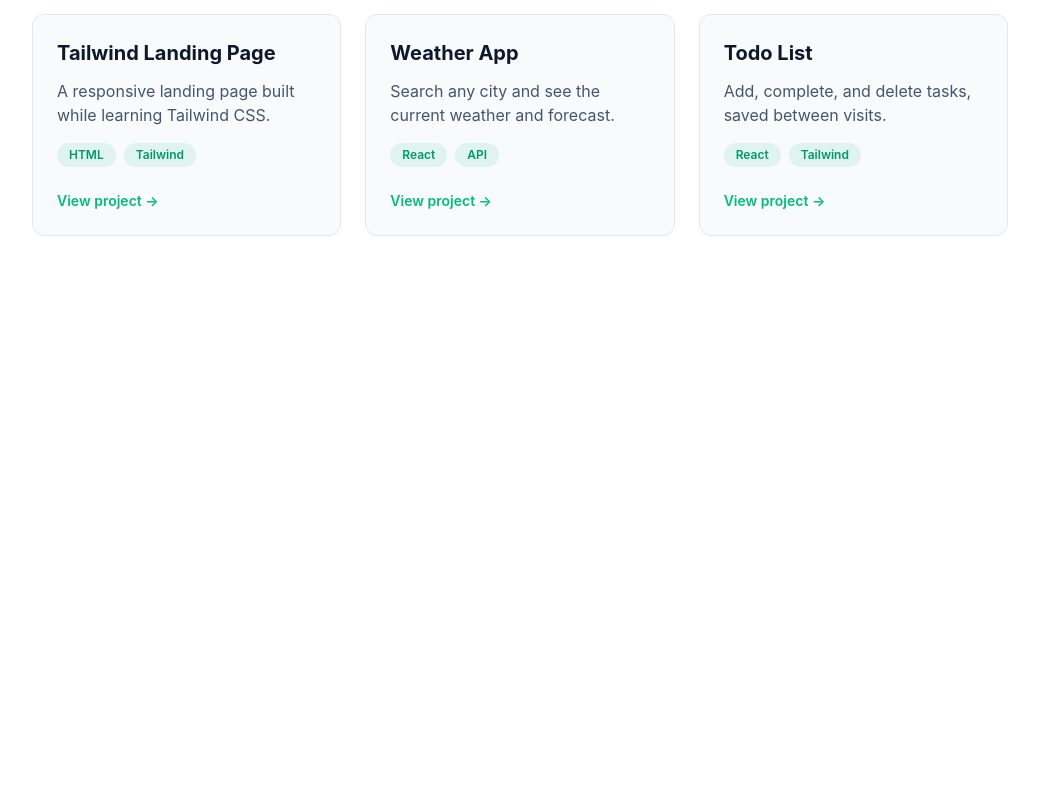
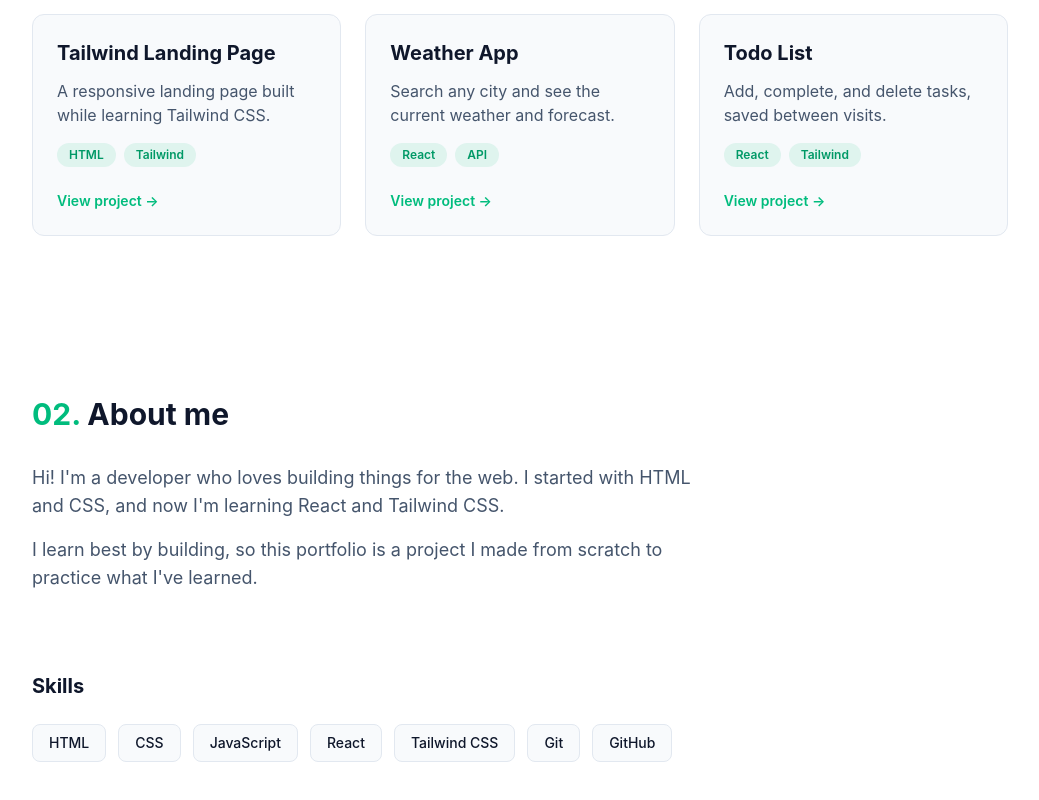
Before and after one commit to SwetaDikhya/my-portfolio, a React (Vite) app: page / in a window 1280 px wide. Shown: the part 799-1599 px from the top of the page, without its empty margins (120-1159 px from the left). Before the commit the page ends 1115 px from the top, so only its background shows below. Built offline with nearby package versions, Linux system fonts and the light colour scheme.

Commit message:
Add About and Skills sections

```diff
--- a/src/App.jsx
+++ b/src/App.jsx
@@ -1,6 +1,8 @@
 import Navbar from "./components/Navbar";
 import Hero from "./components/Hero";
 import Projects from "./components/Projects";
+import About from "./components/About";
+import Skills from "./components/Skills";
 
 function App() {
   return (
@@ -9,6 +11,8 @@ function App() {
       <main>
         <Hero />
         <Projects />
+        <About />
+        <Skills />
       </main>
     </div>
   );
--- /dev/null
+++ b/src/components/About.jsx
@@ -0,0 +1,22 @@
+function About() {
+  return (
+    <section id="about" className="mx-auto max-w-5xl scroll-mt-16 px-6 py-20">
+      <h2 className="text-3xl font-bold">
+        <span className="text-emerald-500">02.</span> About me
+      </h2>
+
+      <div className="mt-8 max-w-2xl space-y-4 text-lg text-slate-600 dark:text-slate-300">
+        <p>
+          Hi! I'm a developer who loves building things for the web. I started
+          with HTML and CSS, and now I'm learning React and Tailwind CSS.
+        </p>
+        <p>
+          I learn best by building, so this portfolio is a project I made
+          from scratch to practice what I've learned.
+        </p>
+      </div>
+    </section>
+  )
+}
+
+export default About
--- /dev/null
+++ b/src/components/Skills.jsx
@@ -0,0 +1,22 @@
+const skills = ['HTML', 'CSS', 'JavaScript', 'React', 'Tailwind CSS', 'Git', 'GitHub']
+
+function Skills() {
+  return (
+    <section className="mx-auto max-w-5xl px-6 pb-20">
+      <h3 className="text-xl font-bold">Skills</h3>
+
+      <div className="mt-6 flex flex-wrap gap-3">
+        {skills.map((skill) => (
+          <span
+            key={skill}
+            className="rounded-lg border border-slate-200 bg-slate-50 px-4 py-2 text-sm font-medium transition hover:-translate-y-0.5 hover:border-emerald-500 hover:text-emerald-500 dark:border-slate-700 dark:bg-slate-800/50"
+          >
+            {skill}
+          </span>
+        ))}
+      </div>
+    </section>
+  )
+}
+
+export default Skills
```
